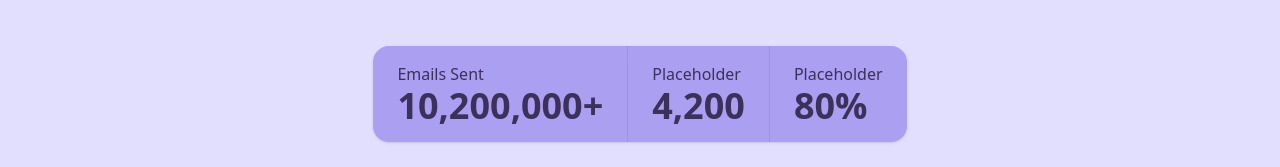
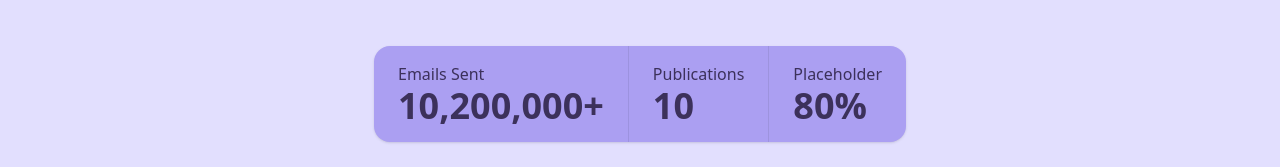
Before and after one commit to edwardfgt/journals-website-2024, a React (Vite) app: page / in a window 1280 px wide. Shown: the part 448-615 px from the top of the page. Built offline with nearby package versions, Linux system fonts and the light colour scheme.

Commit message:
Update StatBar with publication number

```diff
--- a/src/components/StatBar.tsx
+++ b/src/components/StatBar.tsx
@@ -9,8 +9,8 @@ const StatBar: React.FC = () => {
             </div>
 
             <div className="stat">
-                <div className="stat-title text-text">Placeholder</div>
-                <div className="stat-value text-text">4,200</div>
+                <div className="stat-title text-text">Publications</div>
+                <div className="stat-value text-text">10</div>
             </div>
 
             <div className="stat">
```
